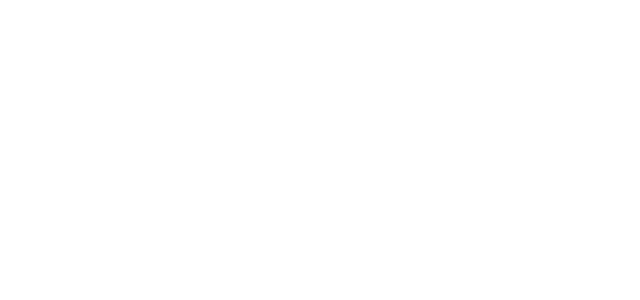
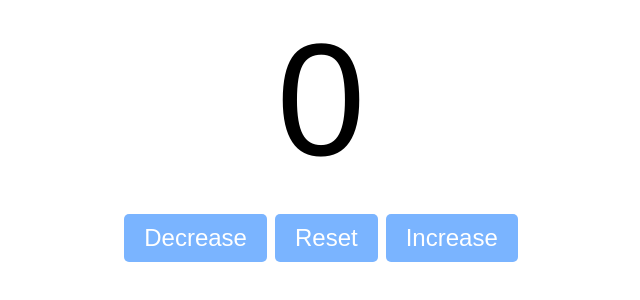
Before and after one commit to FREDYK1/Javascript-Course, a plain HTML site: page index.html in a window 1280 px wide. Shown: the whole page, without its empty margins (319-959 px from the left). Drawn offline with Linux system fonts and the light colour scheme.

Commit message:
Counter Porgram

```diff
--- a/index.html
+++ b/index.html
@@ -4,8 +4,15 @@
     <meta charset="UTF-8">
     <meta name="viewport" content="width=device-width, initial-scale=1.0">
     <title>My Website</title>
+    <link rel="stylesheet" href="styles.css">
 </head>
 <body>
-
+    <label id="countLable">0</label><br>
+    <div id="btnContainer">
+        <button id="Decrease" class="button">Decrease</button>
+        <button id="Reset" class="button">Reset</button>
+        <button id="Increase" class="button">Increase</button>
+    </div>
+        <script src="index.js"></script>
 </body>
 </html>
--- a/index.js
+++ b/index.js
@@ -0,0 +1,21 @@
+const decreaseButton = document.getElementById("Decrease");
+const resetButton = document.getElementById("Reset");
+const increaseButton = document.getElementById("Increase");
+const countLabel = document.getElementById("countLable");
+
+let count = 0;
+
+increaseButton.onclick = function() {
+    count++;
+    countLabel.textContent = count;
+}
+
+resetButton.onclick = function() {
+    count = 0;
+    countLabel.textContent = count;
+}
+
+decreaseButton.onclick = function() {
+    count--;
+    countLabel.textContent = count;
+}
--- /dev/null
+++ b/styles.css
@@ -0,0 +1,26 @@
+#countLable {
+    display: block;
+    font-size: 10em;
+    text-align: center;
+    font-family: Helvetica;
+}
+#btnContainer {
+    text-align: center;
+}
+.button {
+    background-color: hsl(214, 100%, 74%);
+    border: none;
+    border-radius: 5px;
+    color: white;
+    padding: 10px 20px;
+    text-align: center;
+    text-decoration: none;
+    display: inline-block;
+    font-size: 1.5em;
+    margin: 4px 2px;
+    cursor: pointer;
+    transition: background-color 0.3s ease;
+}
+.button:hover {
+    background-color: hsl(214, 100%, 64%);
+}
```
Also changed, not shown: sytles.css (deleted).
